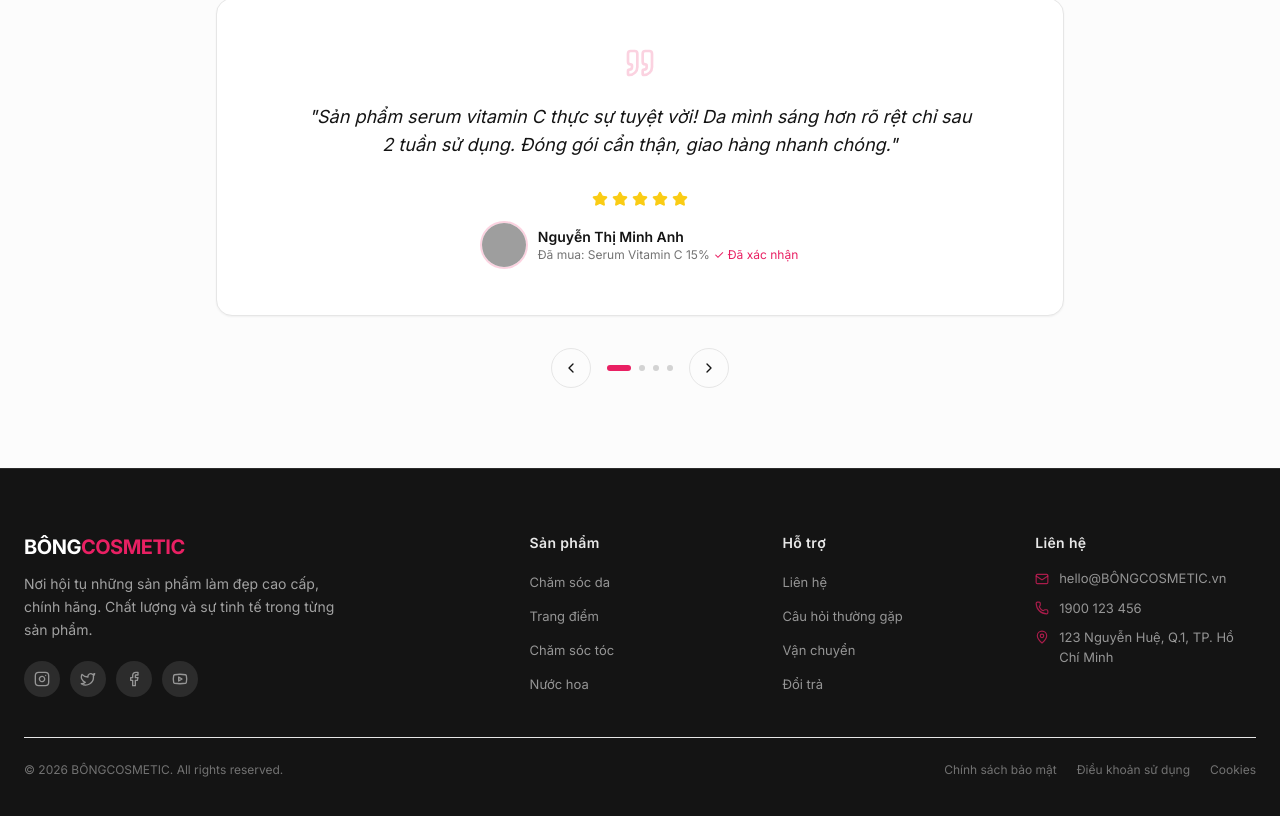
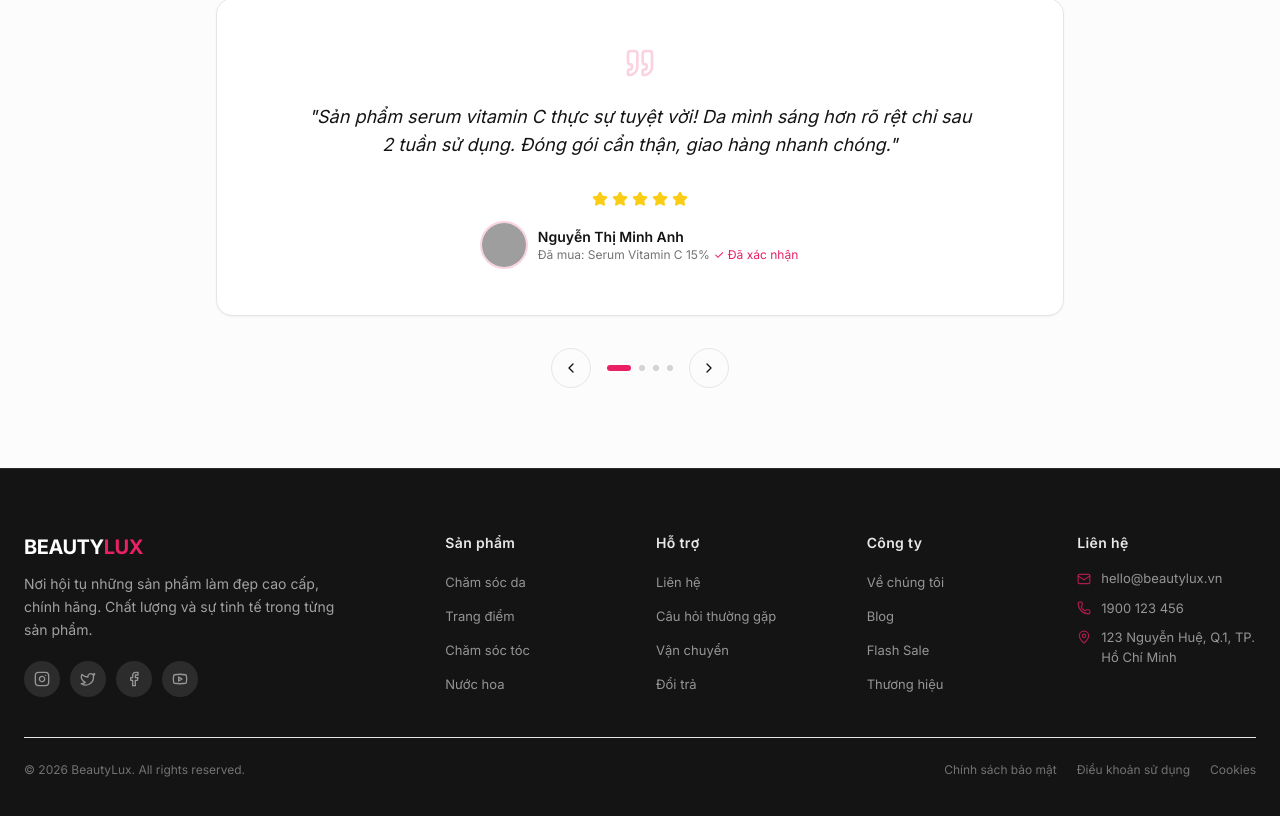
Before and after one commit to tuna0x/Ecommerce-UI, a React (Vite) app: page / in a window 1280 px wide. Shown: the part 2348-3164 px from the top of the page. Built offline with nearby package versions, Linux system fonts and the light colour scheme; no server answers; grey boxes are pictures that could not be loaded.

Commit message:
fix: vnpay

```diff
--- a/src/components/CartSidebar.tsx
+++ b/src/components/CartSidebar.tsx
@@ -22,7 +22,7 @@ const CartSidebar: React.FC = () => {
   const navigate = useNavigate();
 
   const formatPrice = (price: number) => {
-    return new Intl.NumberFormat('vi-VN').format(price);
+    return new Intl.NumberFormat('vi-VN').format(price) + '₫';
   };
 
   const amountToFreeShip = FREE_SHIPPING_THRESHOLD - selectedTotal;
@@ -110,7 +110,7 @@ const CartSidebar: React.FC = () => {
                       </span>
                     ) : selectedTotal > 0 ? (
                       <span className="text-xs text-muted-foreground">
-                        Mua thêm <span className="font-semibold text-primary">{formatPrice(amountToFreeShip)}₫</span> để <span className="font-medium text-accent">freeship</span>
+                        Mua thêm <span className="font-semibold text-primary">{formatPrice(amountToFreeShip)}</span> để <span className="font-medium text-accent">freeship</span>
                       </span>
                     ) : (
                       <span className="text-xs text-muted-foreground">
@@ -215,7 +215,7 @@ const CartSidebar: React.FC = () => {
                               <div className="flex flex-wrap gap-x-2 gap-y-0.5 mt-1">
                                 {item.variantAttributes.map((attr, i) => (
                                   <span key={i} className="text-[10px] text-muted-foreground/70 bg-secondary/30 px-1.5 py-0.5 rounded">
-                                    {attr.name}: {(attr as unknown as { attributeValue?: string }).attributeValue || (attr as unknown as { value?: string }).value}
+                                    {attr.name}: {attr.attributeValue}
                                   </span>
                                 ))}
                               </div>
@@ -224,11 +224,11 @@ const CartSidebar: React.FC = () => {
                             {/* Price */}
                             <div className="flex items-center gap-1.5">
                               <span className="text-primary font-bold text-sm">
-                                {formatPrice(price)}₫
+                                {formatPrice(price)}
                               </span>
                               {originalPrice > price && (
                                 <span className="text-[10px] text-muted-foreground line-through">
-                                  {formatPrice(originalPrice)}₫
+                                  {formatPrice(originalPrice)}
                                 </span>
                               )}
                             </div>
@@ -304,7 +304,7 @@ const CartSidebar: React.FC = () => {
                 {/* Total */}
                 <div className="flex items-center justify-between py-3 border-t border-border/40 mb-4">
                   <span className="text-base font-bold tracking-tight">Tổng cộng</span>
-                  <span className="text-2xl font-bold text-primary tracking-tight">{formatPrice(selectedTotal)}₫</span>
+                  <span className="text-2xl font-bold text-primary tracking-tight">{formatPrice(selectedTotal)}</span>
                 </div>
 
                 {/* Checkout Button */}
--- a/src/components/Footer.tsx
+++ b/src/components/Footer.tsx
@@ -1,11 +1,27 @@
 import React from 'react';
 import { Instagram, Twitter, Facebook, Youtube, Mail, MapPin, Phone } from 'lucide-react';
+import { Link } from 'react-router-dom';
 
 const Footer: React.FC = () => {
   const footerLinks = {
-    shop: ['Chăm sóc da', 'Trang điểm', 'Chăm sóc tóc', 'Nước hoa'],
-    support: ['Liên hệ', 'Câu hỏi thường gặp', 'Vận chuyển', 'Đổi trả'],
-    company: ['Về chúng tôi', 'Tuyển dụng', 'Tin tức', 'Blog'],
+    shop: [
+      { label: 'Chăm sóc da', to: '/category/cham-soc-da' },
+      { label: 'Trang điểm', to: '/category/trang-diem' },
+      { label: 'Chăm sóc tóc', to: '/category/cham-soc-toc' },
+      { label: 'Nước hoa', to: '/category/nuoc-hoa' },
+    ],
+    support: [
+      { label: 'Liên hệ', to: '/contact' },
+      { label: 'Câu hỏi thường gặp', to: '/faq' },
+      { label: 'Vận chuyển', to: '/faq' },
+      { label: 'Đổi trả', to: '/faq' },
+    ],
+    company: [
+      { label: 'Về chúng tôi', to: '/about' },
+      { label: 'Blog', to: '/blog' },
+      { label: 'Flash Sale', to: '/flash-sale' },
+      { label: 'Thương hiệu', to: '/brands' },
+    ],
   };
 
   const socialLinks = [
@@ -18,11 +34,11 @@ const Footer: React.FC = () => {
   return (
     <footer className="bg-foreground text-background border-t border-background/10">
       <div className="container mx-auto py-14 md:py-16">
-        <div className="grid grid-cols-1 md:grid-cols-2 lg:grid-cols-5 gap-10 lg:gap-8 items-start">
+        <div className="grid grid-cols-1 md:grid-cols-2 lg:grid-cols-6 gap-10 lg:gap-8 items-start">
           {/* Brand Column */}
           <div className="lg:col-span-2">
             <a href="/" className="text-xl font-bold tracking-tight inline-block mb-3">
-              BÔNG<span className="text-primary">COSMETIC</span>
+              BEAUTY<span className="text-primary">LUX</span>
             </a>
             <p className="text-background/60 max-w-xs mb-5 text-sm leading-relaxed">
               Nơi hội tụ những sản phẩm làm đẹp cao cấp, chính hãng. Chất lượng và sự tinh tế trong từng sản phẩm.
@@ -50,13 +66,13 @@ const Footer: React.FC = () => {
             <h4 className="text-sm font-semibold tracking-wide mb-4 text-background/90">Sản phẩm</h4>
             <ul className="space-y-2.5">
               {footerLinks.shop.map((link) => (
-                <li key={link}>
-                  <a
-                    href="#"
+                <li key={link.label}>
+                  <Link
+                    to={link.to}
                     className="text-[13px] text-background/55 hover:text-primary transition-colors duration-200"
                   >
-                    {link}
-                  </a>
+                    {link.label}
+                  </Link>
                 </li>
               ))}
             </ul>
@@ -67,13 +83,30 @@ const Footer: React.FC = () => {
             <h4 className="text-sm font-semibold tracking-wide mb-4 text-background/90">Hỗ trợ</h4>
             <ul className="space-y-2.5">
               {footerLinks.support.map((link) => (
-                <li key={link}>
-                  <a
-                    href="#"
+                <li key={link.label}>
+                  <Link
+                    to={link.to}
                     className="text-[13px] text-background/55 hover:text-primary transition-colors duration-200"
                   >
-                    {link}
-                  </a>
+                    {link.label}
+                  </Link>
+                </li>
+              ))}
+            </ul>
+          </div>
+
+          {/* Company Links */}
+          <div>
+            <h4 className="text-sm font-semibold tracking-wide mb-4 text-background/90">Công ty</h4>
+            <ul className="space-y-2.5">
+              {footerLinks.company.map((link) => (
+                <li key={link.label}>
+                  <Link
+                    to={link.to}
+                    className="text-[13px] text-background/55 hover:text-primary transition-colors duration-200"
+                  >
+                    {link.label}
+                  </Link>
                 </li>
               ))}
             </ul>
@@ -85,7 +118,7 @@ const Footer: React.FC = () => {
             <ul className="space-y-2.5">
               <li className="flex items-center gap-2.5 text-background/55">
                 <Mail className="w-3.5 h-3.5 flex-shrink-0 text-primary/70" />
-                <span className="text-[13px]">hello@BÔNGCOSMETIC.vn</span>
+                <span className="text-[13px]">hello@beautylux.vn</span>
               </li>
               <li className="flex items-center gap-2.5 text-background/55">
                 <Phone className="w-3.5 h-3.5 flex-shrink-0 text-primary/70" />
@@ -102,7 +135,7 @@ const Footer: React.FC = () => {
         {/* Bottom Bar */}
         <div className="border-t border-background/8 mt-10 pt-6 flex flex-col md:flex-row items-center justify-between gap-3">
           <p className="text-background/40 text-xs">
-            © 2026 BÔNGCOSMETIC. All rights reserved.
+            © 2026 BeautyLux. All rights reserved.
           </p>
           <div className="flex items-center gap-5 text-xs text-background/40">
             <a href="#" className="hover:text-primary transition-colors">
--- a/src/components/ProductCard.tsx
+++ b/src/components/ProductCard.tsx
@@ -21,7 +21,7 @@ const ProductCard: React.FC<ProductCardProps> = ({ product }) => {
 
   const displayPrice = product.finalPrice || product.price || 0;
   const displayOriginalPrice = product.originalPrice || 0;
-  const discount = product.discount || (displayOriginalPrice > displayPrice ? Math.round(((displayOriginalPrice - displayPrice) / displayOriginalPrice) * 100) : 0);
+  const discount = product.discount || (displayOriginalPrice > displayPrice && displayOriginalPrice > 0 ? Math.round(((displayOriginalPrice - displayPrice) / displayOriginalPrice) * 100) : 0);
 
   const sold = product.stock ? Math.max(0, 50 - product.stock) : 0;
   const total = 50;
@@ -37,7 +37,7 @@ const ProductCard: React.FC<ProductCardProps> = ({ product }) => {
     }
   };
 
-  const mainImage = product.thumbnail || (Array.isArray(product.image) ? product.image[0] : (product.image ?? ''));
+  const mainImage = product.thumbnail || (Array.isArray(product.image) && product.image.length > 0 ? product.image[0] : (typeof product.image === 'string' ? product.image : ''));
   const hoverImage = product.hoverImage || (Array.isArray(product.image) && product.image.length > 1 ? product.image[1] : null);
 
   return (
@@ -83,7 +83,7 @@ const ProductCard: React.FC<ProductCardProps> = ({ product }) => {
           {/* Brand + Rating inline */}
           <div className="flex items-center gap-1.5 text-[11px] text-muted-foreground">
             <span className="uppercase tracking-wide font-medium truncate">
-              {typeof product.brand === 'string' ? product.brand : product.brand.name}
+              {typeof product.brand === 'string' ? product.brand : (product.brand?.name || 'No Brand')}
             </span>
             <span className="shrink-0">•</span>
             <span className="flex items-center gap-0.5 shrink-0">
@@ -95,7 +95,7 @@ const ProductCard: React.FC<ProductCardProps> = ({ product }) => {
 
           {/* Category */}
           <p className="text-[10px] text-muted-foreground/60 uppercase tracking-wider">
-            {typeof product.category === 'string' ? product.category : product.category.name}
+            {typeof product.category === 'string' ? product.category : (product.category?.name || 'No Category')}
           </p>
 
           {/* Product Name */}
--- a/src/components/QuickView.tsx
+++ b/src/components/QuickView.tsx
@@ -82,7 +82,7 @@ const QuickView: React.FC<QuickViewProps> = ({ product, isOpen, onClose }) => {
   const discount = product.discount || (displayOriginalPrice > displayPrice ? Math.round(((displayOriginalPrice - displayPrice) / displayOriginalPrice) * 100) : 0);
 
   const formatPrice = (price: number) => {
-    return new Intl.NumberFormat('vi-VN').format(price);
+    return new Intl.NumberFormat('vi-VN').format(price) + '₫';
   };
 
   const handleAddToCart = () => {
@@ -140,7 +140,7 @@ const QuickView: React.FC<QuickViewProps> = ({ product, isOpen, onClose }) => {
                 {/* Image */}
                 <div className="relative aspect-square bg-secondary/30">
                   <img
-                    src={product.thumbnail || (Array.isArray(product.image) ? product.image[0] : (product.image ?? ''))}
+                    src={product.thumbnail || (Array.isArray(product.image) && product.image.length > 0 ? product.image[0] : (typeof product.image === 'string' ? product.image : ''))}
                     alt={product.name}
                     className="w-full h-full object-cover"
                   />
@@ -155,7 +155,7 @@ const QuickView: React.FC<QuickViewProps> = ({ product, isOpen, onClose }) => {
                 <div className="p-6 md:p-8 flex flex-col justify-center space-y-4">
                   <div>
                     <span className="text-[11px] uppercase tracking-wider text-muted-foreground font-medium">
-                      {typeof product.brand === 'string' ? product.brand : product.brand.name}
+                      {typeof product.brand === 'string' ? product.brand : (product.brand?.name || 'No Brand')}
                     </span>
                     <h3 className="text-lg md:text-xl font-bold text-foreground mt-1 leading-tight">
                       {product.name}
@@ -213,11 +213,11 @@ const QuickView: React.FC<QuickViewProps> = ({ product, isOpen, onClose }) => {
                   {/* Price */}
                   <div className="flex items-baseline gap-2">
                     <span className="text-2xl font-bold text-primary">
-                      {formatPrice(displayPrice)}₫
+                      {formatPrice(displayPrice)}
                     </span>
                     {displayOriginalPrice > displayPrice && (
                       <span className="text-sm text-muted-foreground line-through">
-                        {formatPrice(displayOriginalPrice)}₫
+                        {formatPrice(displayOriginalPrice)}
                       </span>
                     )}
                   </div>
--- a/src/components/SearchDropdown.tsx
+++ b/src/components/SearchDropdown.tsx
@@ -22,7 +22,7 @@ const SearchDropdown: React.FC<SearchDropdownProps> = ({
   const inputRef = useRef<HTMLInputElement>(null);
   const dropdownRef = useRef<HTMLDivElement>(null);
   const navigate = useNavigate();
-  const { isAuthenticated } = useAuth();
+  const { } = useAuth(); // No longer need isAuthenticated here
 
   // Filter products based on query from API
   useEffect(() => {
@@ -93,10 +93,7 @@ const SearchDropdown: React.FC<SearchDropdownProps> = ({
   };
 
   const formatPrice = (price: number) => {
-    return new Intl.NumberFormat("vi-VN", {
-      style: "currency",
-      currency: "VND",
-    }).format(price);
+    return new Intl.NumberFormat('vi-VN').format(price) + '₫';
   };
 
   const clearSearch = () => {
@@ -123,9 +120,7 @@ const SearchDropdown: React.FC<SearchDropdownProps> = ({
             value={query}
             onChange={(e) => setQuery(e.target.value)}
             onFocus={() => {
-              if (!isAuthenticated) {
-                navigate('/login');
-              } else if (query.trim()) {
+              if (query.trim()) {
                 setIsOpen(true);
               }
             }}
@@ -181,7 +176,7 @@ const SearchDropdown: React.FC<SearchDropdownProps> = ({
                         >
                           <div className="w-12 h-12 rounded-lg overflow-hidden bg-secondary flex-shrink-0">
                             <img
-                              src={product.thumbnail || (Array.isArray(product.image) ? product.image[0] : (product.image ?? ''))}
+                              src={product.thumbnail || (Array.isArray(product.image) && product.image.length > 0 ? product.image[0] : (typeof product.image === 'string' ? product.image : ''))}
                               alt={product.name}
                               className="w-full h-full object-cover"
                             />
@@ -191,7 +186,7 @@ const SearchDropdown: React.FC<SearchDropdownProps> = ({
                               {product.name}
                             </p>
                             <p className="text-xs text-muted-foreground">
-                              {typeof product.brand === 'string' ? product.brand : product.brand.name}
+                              {typeof product.brand === 'string' ? product.brand : (product.brand?.name || 'No Brand')}
                             </p>
                           </div>
                           <div className="text-right flex-shrink-0">
--- a/src/pages/PaymentResult.tsx
+++ b/src/pages/PaymentResult.tsx
@@ -25,6 +25,8 @@ const PaymentResult: React.FC = () => {
     const isSuccess = status === 'success';
     const isCod = method === 'cod';
 
+    const displayTransactionId = (transactionId && transactionId !== 'undefined' && transactionId !== 'null') ? transactionId : '...';
+
     React.useEffect(() => {
         if (isSuccess && !hasClearedRef.current) {
             // Debug logs to see what's actually coming in
@@ -36,14 +38,12 @@ const PaymentResult: React.FC = () => {
             }, 500);
             hasClearedRef.current = true;
 
-            const displayId = transactionId && transactionId !== 'undefined' && transactionId !== 'null' ? transactionId : orderId;
-
             toast({
                 title: isCod ? "Đặt hàng thành công" : "Thanh toán thành công",
-                description: `Mã đơn hàng: #${displayId}. Cảm ơn bạn đã mua sắm tại BÔNGCOSMETIC!`,
+                description: `Mã giao dịch: ${displayTransactionId}. Cảm ơn bạn đã mua sắm tại BÔNGCOSMETIC!`,
             });
         }
-    }, [isSuccess, isCod, clearSelectedItems, toast, orderId, transactionId, status, method]);
+    }, [isSuccess, isCod, clearSelectedItems, toast, orderId, transactionId, status, method, displayTransactionId]);
 
     return (
         <div className="min-h-screen pt-24 pb-12 flex items-center justify-center bg-muted/30 px-4">
@@ -80,9 +80,11 @@ const PaymentResult: React.FC = () => {
                                 : 'Thanh toán thất bại'}
                         </CardTitle>
                         {isSuccess && (
-                            <p className="text-sm font-medium text-primary mt-2">
-                                Mã đơn hàng: #{(!transactionId || transactionId === 'undefined' || transactionId === 'null') ? 'Đang xử lý...' : transactionId}
-                            </p>
+                            <div className="mt-2">
+                                <p className="text-sm font-medium text-primary uppercase tracking-wider">
+                                    Mã giao dịch: {displayTransactionId}
+                                </p>
+                            </div>
                         )}
                         <p className="text-muted-foreground mt-2">
                             {isSuccess
@@ -98,12 +100,12 @@ const PaymentResult: React.FC = () => {
                         {isSuccess && (
                             <div className="bg-muted p-4 rounded-lg space-y-3">
                                 <div className="flex justify-between items-center text-sm">
-                                    <span className="text-muted-foreground">Mã đơn hàng:</span>
-                                    <span className="font-semibold text-foreground uppercase">
-                                        {(!transactionId || transactionId === 'undefined' || transactionId === 'null') ? 'Đang xử lý...' : transactionId}
+                                    <span className="text-muted-foreground">Mã giao dịch:</span>
+                                    <span className="font-semibold text-foreground uppercase truncate ml-4">
+                                        {displayTransactionId}
                                     </span>
                                 </div>
-                                <div className="flex justify-between items-center text-sm">
+                                <div className="flex justify-between items-center text-sm pt-2 border-t border-border/50">
                                     <span className="text-muted-foreground">Phương thức:</span>
                                     <span className="font-semibold text-foreground">
                                         {isCod ? 'Thanh toán khi nhận hàng (COD)' : 'Thanh toán qua VNPay'}
--- a/src/pages/ProductDetail.tsx
+++ b/src/pages/ProductDetail.tsx
@@ -114,10 +114,7 @@ const ProductDetail: React.FC = () => {
   }, [product]);
 
   const formatPrice = (price: number) => {
-    return new Intl.NumberFormat("vi-VN", {
-      style: "currency",
-      currency: "VND",
-    }).format(price);
+    return new Intl.NumberFormat('vi-VN').format(price) + '₫';
   };
 
   // Group all attributes by name from variants for the selector
@@ -229,7 +226,7 @@ const ProductDetail: React.FC = () => {
 
   const ratingValue = product.averageRating || product.rating || 5.0;
   const reviewsCount = product.reviewCount || 0;
-  const discount = product.discount || (displayOriginalPrice > displayPrice ? Math.round(((displayOriginalPrice - displayPrice) / displayOriginalPrice) * 100) : 0);
+  const discount = product.discount || (displayOriginalPrice > displayPrice && displayOriginalPrice > 0 ? Math.round(((displayOriginalPrice - displayPrice) / displayOriginalPrice) * 100) : 0);
 
   const handleAddToCart = async () => {
     if (!isAuthenticated) {
```
Also changed, not shown: src/pages/admin/ProductDetailManagement.tsx (indentation only), src/pages/admin/ProductManagement.tsx (indentation only).
